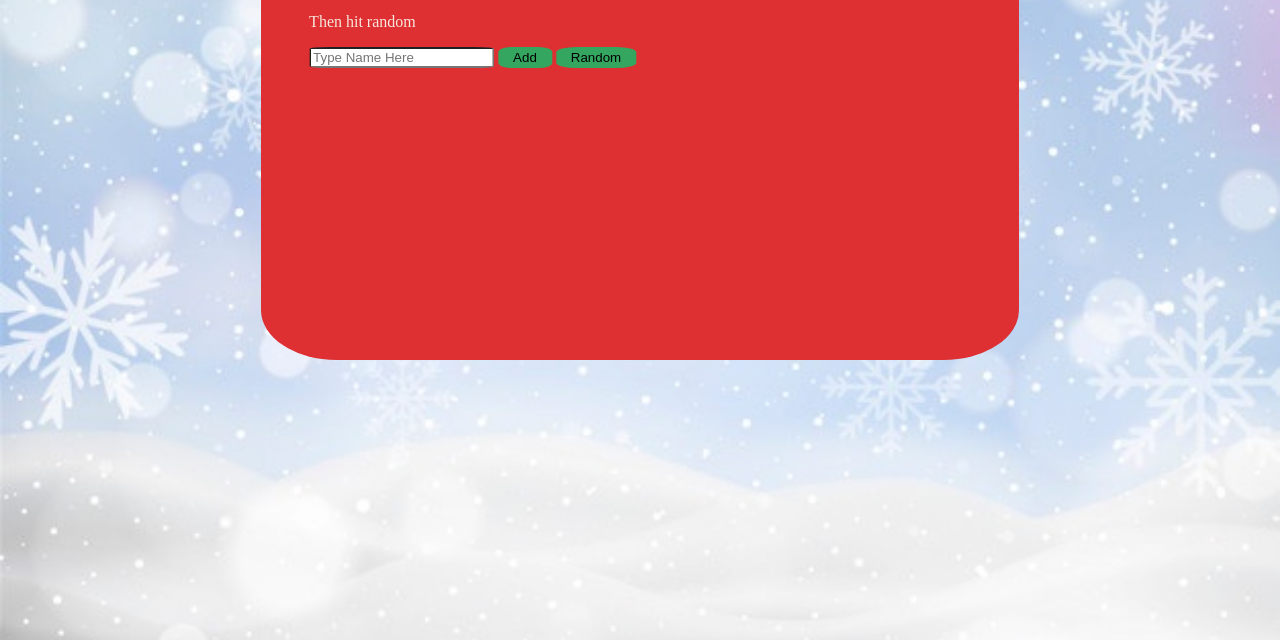
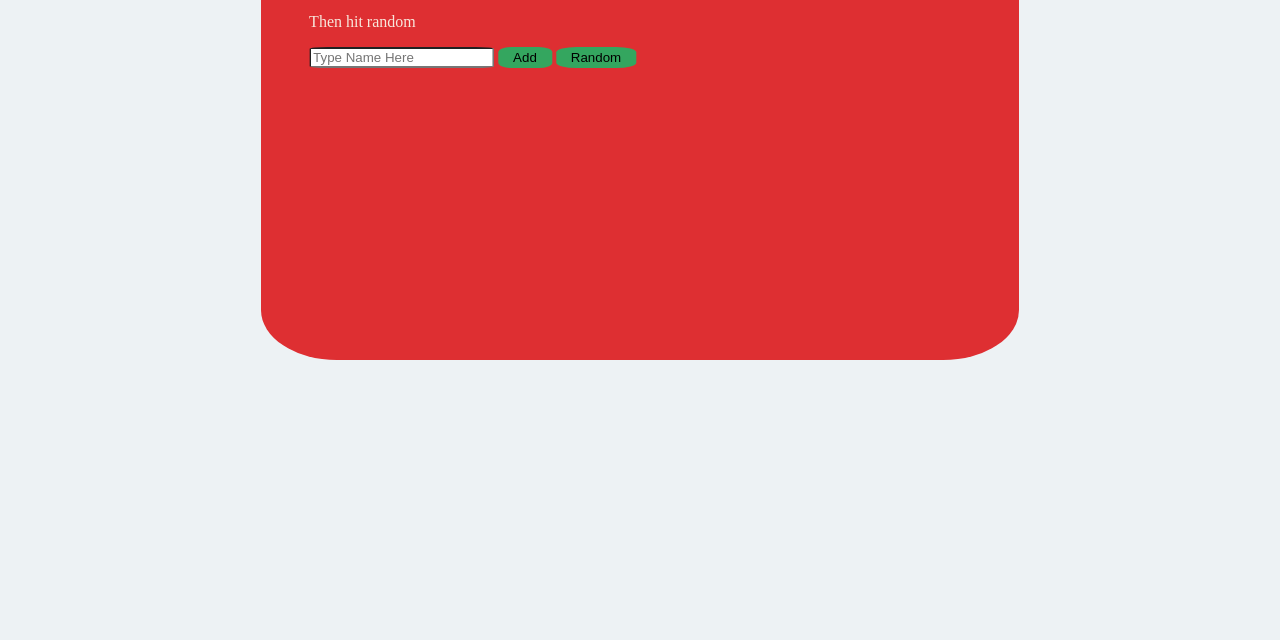
Before and after one commit to AustinFarnsworth/gift-exchange-randomizer, a website: page index.html in a window 1280 px wide. Shown: the part 160-800 px from the top of the page. Drawn offline with Linux system fonts and the light colour scheme; a web font is replaced by a local one.

Commit message:
deployment fix

```diff
--- a/styles.css
+++ b/styles.css
@@ -1,8 +1,9 @@
 html {
-  background: url("/images/unfocused-winter-landscape-with-snowflakes_1393-210.jpeg")
-    no-repeat center center fixed;
-  background-color: #ffffff;
+  /* background-color: #ffffff; */
+  background-color: #edf2f4;
 
+  /* background: url("/images/unfocused-winter-landscape-with-snowflakes_1393-210.jpeg") */
+  /* no-repeat center center fixed; */
   -webkit-background-size: cover;
   -moz-background-size: cover;
   -o-background-size: cover;
```
